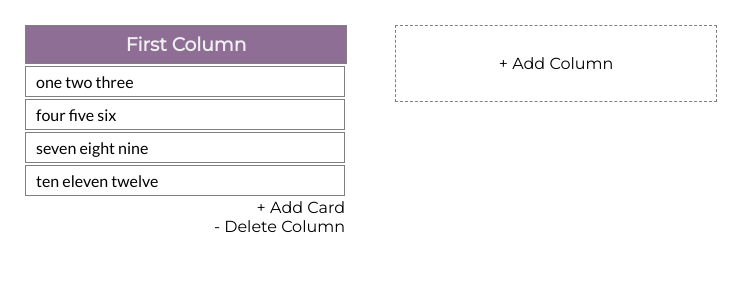
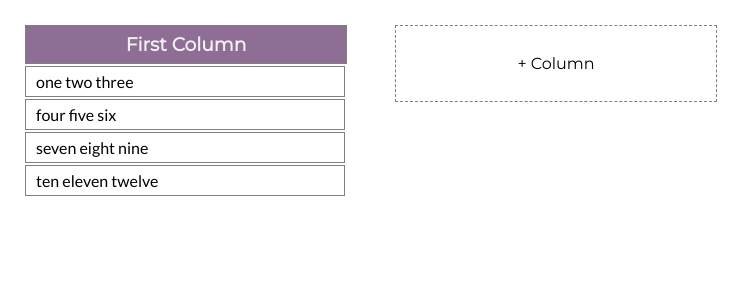
Before and after one commit to micahbales/react-kanban-board, a React (Create React App) app: page / in a window 1280 px wide. Shown: the top 300 px of the page, without its empty margins (0-755 px from the left). Built offline with nearby package versions, Linux system fonts and the light colour scheme; the HTML template or start-up script is replaced by a standard one.

Commit message:
Modify Column Title
* Now we can modify or delete columns
* Replace text with buttons for add/modify buttons
* Add lots of little style and naming tweaks

```diff
--- a/src/App.css
+++ b/src/App.css
@@ -1,8 +1,11 @@
 @import url('https://fonts.googleapis.com/css?family=Montserrat|Lato');
 
-h1, h2, h3, h4, h5, h6, .column__title {
+h1, h2, h3, h4, h5, h6 {
+  font-family: 'Montserrat', sans-serif;
+}
+
+.column__title {
   display: inline;
-  font-family: 'Montserrat', sans-serif;
 }
 
 .columns {
@@ -43,14 +46,21 @@ h1, h2, h3, h4, h5, h6, .column__title {
   flex-basis: 100%;
 }
 
-.column__add-card-button, .column__delete-column-button {
+.column__add-card-button, .column__update-column-button {
   cursor: pointer;
   text-align: right;
-  width: 100%;
+  display: inline-block;
+  margin: 0px 5px;
 }
 
-.column__right-button, .column__left-button {
+.column__buttons {
+  display: flex;
+  flex-flow: row-reverse;
   margin-top: 5px;
+}
+
+.column__buttons span {
+  margin: 3px;
 }
 
 .column__right-button {
@@ -63,7 +73,7 @@ h1, h2, h3, h4, h5, h6, .column__title {
   margin-left: 5%;
 }
 
-.column__add-card-button, .column__delete-column-button {
+.column__add-card-button, .column__update-column-button {
   font-family: Montserrat, sans-serif;
 }
 
@@ -121,12 +131,21 @@ h1, h2, h3, h4, h5, h6, .column__title {
   height: 150px;
 }
 
-.modal .modal-content .input-row input {
+.modal .modal-content .form-row {
+  margin: 20px 0px;
+}
+
+.modal .modal-content input {
     font-size: 16px;
     height: 25px;
     margin: 7px 0px;
     text-align: center;
     width: 50%;
+}
+
+.update-column-modal__delete-button, .update-column-modal__update-button {
+  display: block;
+  margin: 5px auto;
 }
 
 .modal .close {
--- a/src/App.js
+++ b/src/App.js
@@ -4,7 +4,7 @@ import Column from './Column';
 import AddCardModal from './modals/AddCardModal';
 import DeleteCardModal from './modals/DeleteCardModal';
 import AddColumnModal from './modals/AddColumnModal';
-import DeleteColumnModal from './modals/DeleteColumnModal';
+import UpdateColumnModal from './modals/UpdateColumnModal';
 import {map, filter, find, reduce, sortBy} from 'lodash';
 
 const ColumnMoveDirection = {
@@ -87,8 +87,9 @@ class App extends React.Component {
       columnId: null,
       cardOrder: null
     },
-    deleteColumnState: {
-      columnId: null
+    updateColumnState: {
+      columnId: null,
+      title: ''
     }
   };
 
@@ -108,7 +109,8 @@ class App extends React.Component {
     this.handleDeleteCard = this.handleDeleteCard.bind(this);
     this.handleDeleteCardModalOpen = this.handleDeleteCardModalOpen.bind(this);
     this.handleAddColumn = this.handleAddColumn.bind(this);
-    this.handleDeleteColumnModalOpen = this.handleDeleteColumnModalOpen.bind(this);
+    this.handleUpdateColumn = this.handleUpdateColumn.bind(this);
+    this.handleUpdateColumnModalOpen = this.handleUpdateColumnModalOpen.bind(this);
     this.handleDeleteColumn = this.handleDeleteColumn.bind(this);
     this.handleMoveColumnLeft = this.handleMoveColumnLeft.bind(this);
     this.handleMoveColumnRight = this.handleMoveColumnRight.bind(this);
@@ -147,7 +149,8 @@ class App extends React.Component {
 
   handleAddCardModalOpen(e) {
     const state = Object.assign(this.state, {});
-    state.addCardState.columnId = Number(e.currentTarget.parentElement.getAttribute('data-column-id'));
+    state.addCardState.columnId = Number(e.currentTarget
+          .parentElement.parentElement.parentElement.getAttribute('data-column-id'));
     this.setState(state);
     document.querySelector('.modal.add-card-modal')
         .classList.remove('hidden');
@@ -227,6 +230,21 @@ class App extends React.Component {
     this.handleAddColumnModalClose();
   }
 
+  handleUpdateColumn(e) {
+    e.preventDefault();
+
+    const state = Object.assign(this.state, {});
+    const title = e.currentTarget.parentElement.querySelector('#title').value;
+    if (!title) return;
+
+    const column = state.columns.find((column) => column.id === state.updateColumnState.columnId);
+
+    column.title = title;
+
+    this.updateStateAndLocalStorage(state);
+    this.handleUpdateColumnModalClose();
+  }
+
   handleAddColumnModalOpen() {
     document.querySelector('.modal.add-column-modal')
         .classList.remove('hidden');
@@ -245,27 +263,31 @@ class App extends React.Component {
     e.preventDefault();
 
     const state = Object.assign({}, this.state);
-    const columnId = this.state.deleteColumnState.columnId;
+    const columnId = this.state.updateColumnState.columnId;
 
     state.columns = filter(state.columns, (column) => column.id !== columnId);
 
     this.updateStateAndLocalStorage(state);
-    this.handleDeleteColumnModalClose();
+    this.handleUpdateColumnModalClose();
   }
 
-  handleDeleteColumnModalOpen(e) {
-    const columnId = Number(e.currentTarget.parentElement.getAttribute('data-column-id'));
+  handleUpdateColumnModalOpen(e) {
+    const columnId = Number(e.currentTarget
+          .parentElement.parentElement.parentElement.getAttribute('data-column-id'));
+    const title = e.currentTarget.parentElement.parentElement.parentElement
+        .querySelector('.column__header .column__title').innerText;
     const state = Object.assign({}, this.state);
 
-    state.deleteColumnState.columnId = columnId;
+    state.updateColumnState.columnId = columnId;
+    state.updateColumnState.title = title;
     this.updateStateAndLocalStorage(state);
 
-    document.querySelector('.modal.delete-column-modal')
+    document.querySelector('.modal.update-column-modal')
         .classList.remove('hidden');
   }
 
-  handleDeleteColumnModalClose() {
-    document.querySelector('.modal.delete-column-modal')
+  handleUpdateColumnModalClose() {
+    document.querySelector('.modal.update-column-modal')
         .classList.add('hidden');
   }
 
@@ -323,7 +345,7 @@ class App extends React.Component {
 
   render() {
     return (
-      <div className="app">
+      <div className='app'>
         <AddCardModal
           handleAddCardModalClose={this.handleAddCardModalClose}
           handleAddCard={this.handleAddCard}
@@ -336,8 +358,10 @@ class App extends React.Component {
           handleAddColumnModalClose={this.handleAddColumnModalClose}
           handleAddColumn={this.handleAddColumn}
         />
-        <DeleteColumnModal
-          handleDeleteColumnModalClose={this.handleDeleteColumnModalClose}
+        <UpdateColumnModal
+          title={this.state.updateColumnState.title}
+          handleUpdateColumnModalClose={this.handleUpdateColumnModalClose}
+          handleUpdateColumn={this.handleUpdateColumn}
           handleDeleteColumn={this.handleDeleteColumn}
         />
         <div className='columns'>
@@ -349,7 +373,7 @@ class App extends React.Component {
                 key={i}
                 handleAddCardModalOpen={this.handleAddCardModalOpen}
                 handleDeleteCardModalOpen={this.handleDeleteCardModalOpen}
-                handleDeleteColumnModalOpen={this.handleDeleteColumnModalOpen}
+                handleUpdateColumnModalOpen={this.handleUpdateColumnModalOpen}
                 handleMoveColumnLeft={this.handleMoveColumnLeft}
                 handleMoveColumnRight={this.handleMoveColumnRight}
                 handleMoveCardUp={this.handleMoveCardUp}
@@ -357,8 +381,8 @@ class App extends React.Component {
               />
             })
           }
-          <div className="column add-column" onClick={this.handleAddColumnModalOpen}>
-            + Add Column
+          <div className='column add-column' onClick={this.handleAddColumnModalOpen}>
+            + Column
           </div>
         </div>
       </div>
--- a/src/Column.js
+++ b/src/Column.js
@@ -12,10 +12,10 @@ function ColumnHeader(props) {
     const hideRightButton = !(position === Position.MIDDLE) &&
             !(position === Position.FIRST) ? 'invisible' : '';
     return (
-        <div className="column__header" style={headerStyle}>
+        <div className='column__header' style={headerStyle}>
             <i className={`fas fa-chevron-left column__left-button
                 ${hideButtons} ${hideLeftButton}`} onClick={props.handleMoveColumnLeft}></i>
-            <h3 className="column__title text--white">{props.title}</h3>
+            <h3 className='column__title text--white'>{props.title}</h3>
             <i className={`fas fa-chevron-right column__right-button
                 ${hideButtons} ${hideRightButton}`} onClick={props.handleMoveColumnRight}></i>
         </div>
@@ -26,7 +26,7 @@ class Column extends React.Component {
     render () {
         const columnPosition = getPosition(this.props.columns.length, this.props.column.order)
         return (
-            <div className="column" data-column-id={this.props.column.id}
+            <div className='column' data-column-id={this.props.column.id}
                 data-column-order={this.props.column.order}>
               <ColumnHeader
                 title={this.props.column.title}
@@ -35,7 +35,7 @@ class Column extends React.Component {
                 handleMoveColumnLeft={this.props.handleMoveColumnLeft}
                 handleMoveColumnRight={this.props.handleMoveColumnRight}
               />
-              <div className="column__cards">
+              <div className='column__cards'>
                 {
                   map(sortBy(this.props.column.cards, 'order'), (card, i) => {
                     return <Card
@@ -50,11 +50,15 @@ class Column extends React.Component {
                   })
                 }
               </div>
-              <div className="column__add-card-button" onClick={this.props.handleAddCardModalOpen}>
-                + Add Card
-              </div>
-              <div className="column__delete-column-button" onClick={this.props.handleDeleteColumnModalOpen}>
-                - Delete Column
+              <div className='column__buttons'>
+                <div className='column__add-card-button'>
+                    <i className='fas fa-plus-square'
+                            onClick={this.props.handleAddCardModalOpen}></i>
+                </div>
+                <div className='column__update-column-button'>
+                    <i className='fas fa-pencil-alt'
+                            onClick={this.props.handleUpdateColumnModalOpen}></i>
+                </div>
               </div>
             </div>
           );
--- a/src/modals/DeleteColumnModal.js
+++ /dev/null
@@ -1,26 +0,0 @@
-import React from 'react';
-
-class DeleteColumnModal extends React.Component {
-    render() {
-        return (
-            <div className="modal delete-column-modal hidden">
-                <div className="modal-content">
-                    <span className="close" onClick={this.props.handleDeleteColumnModalClose}>
-                        &times;
-                    </span>
-
-                    <form>
-                        <h2>Are you sure you want to delete this column?</h2>
-                        <p>All associated cards will also be deleted!</p>
-                        <button className="button delete-column-modal__submit"
-                            onClick={this.props.handleDeleteColumn}>
-                            Delete
-                        </button>
-                    </form>
-                </div>
-            </div>
-        );
-    }
-}
-
-export default DeleteColumnModal;
--- /dev/null
+++ b/src/modals/UpdateColumnModal.js
@@ -0,0 +1,41 @@
+import React from 'react';
+
+class UpdateColumnModal extends React.Component {
+    render() {
+        return (
+            <div className='modal update-column-modal hidden'>
+                <div className='modal-content'>
+                    <span className='close' onClick={this.props.handleUpdateColumnModalClose}>
+                        &times;
+                    </span>
+
+                    <h2>Update Column</h2>
+
+                    <form>
+                        <div className='form-row'>
+                            <h4>Column Title</h4>
+                            <input type='text' autoComplete='off' id='title'
+                                    placeholder='Title' className='modal-input'
+                                    defaultValue={this.props.title} maxLength="25" />
+
+                            <button className='button update-column-modal__update-button'
+                                    onClick={this.props.handleUpdateColumn}>
+                                UPDATE
+                            </button>
+                        </div>
+
+                        <div className='form-row'>
+                            <h4>Delete Column</h4>
+                            <button className='button update-column-modal__delete-button'
+                                onClick={this.props.handleDeleteColumn}>
+                                DELETE
+                            </button>
+                        </div>
+                    </form>
+                </div>
+            </div>
+        );
+    }
+}
+
+export default UpdateColumnModal;
```
Also changed, not shown: src/Card.js (+4 -4 lines), src/modals/AddCardModal.js (+8 -8 lines), src/modals/AddColumnModal.js (+8 -8 lines), src/modals/DeleteCardModal.js (+5 -5 lines).
